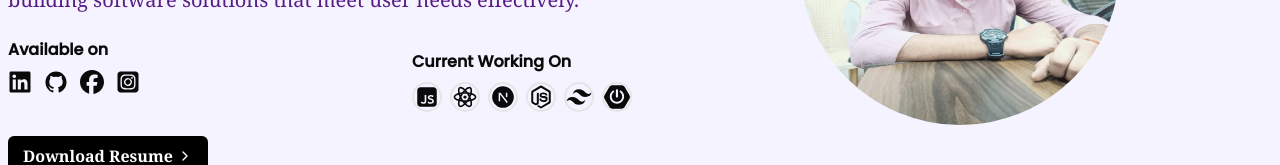
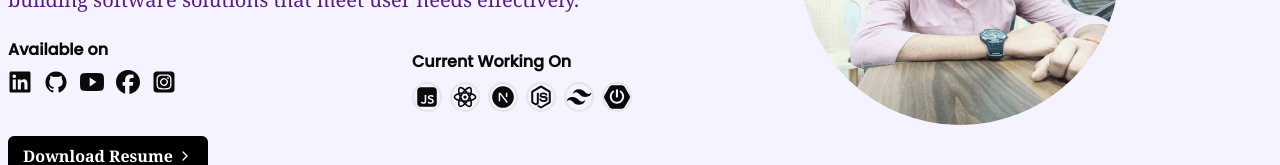
Before and after one commit to Santosh-kumar01/Portfolio, a Next.js app: page / in a window 1280 px wide. Shown: the part 406-571 px from the top of the page. Built offline with nearby package versions, Linux system fonts and the light colour scheme.

Commit message:
uncomment Tooltip component in Home for improved functionality

```diff
--- a/src/components/Home/Home.jsx
+++ b/src/components/Home/Home.jsx
@@ -90,11 +90,10 @@ const Home = () => {
                     </li>
                   </TooltipTrigger>
                   <TooltipContent>
-
                     <p>GitHub</p>
                   </TooltipContent>
                 </Tooltip>
-                {/* <Tooltip>
+                <Tooltip>
                   <TooltipTrigger asChild>
                     <li>
                       <a
@@ -108,7 +107,7 @@ const Home = () => {
                   <TooltipContent>
                     <p>YouTube</p>
                   </TooltipContent>
-                </Tooltip> */}
+                </Tooltip>
                 <Tooltip>
                   <TooltipTrigger asChild>
                     <li>
```
